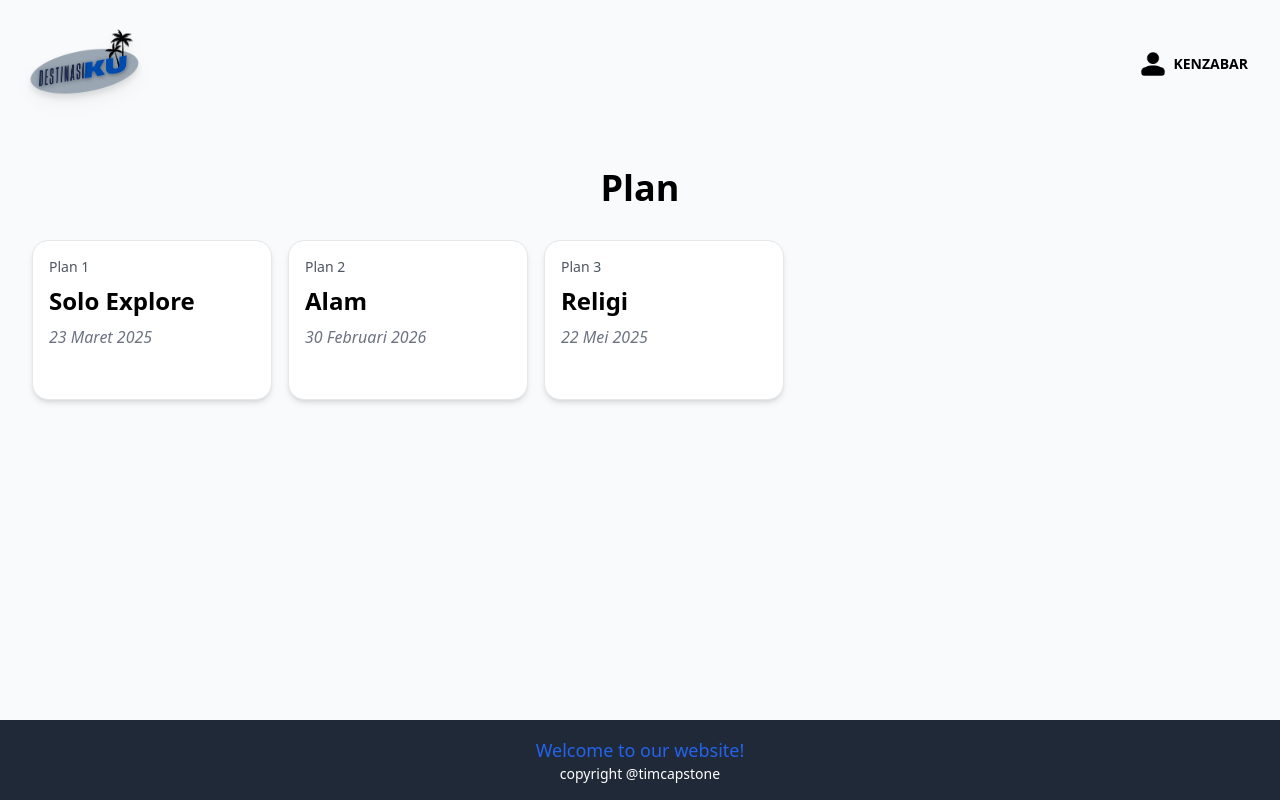
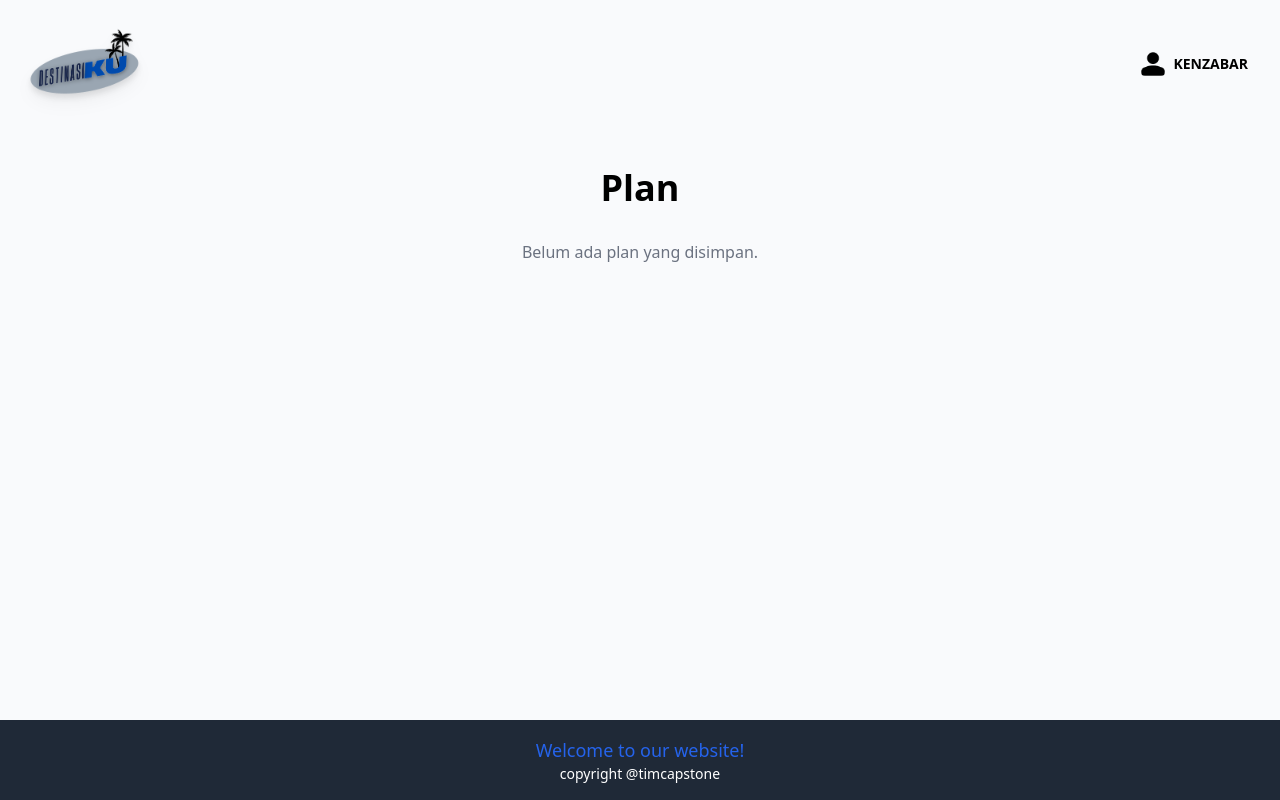
Before and after one commit to Oradra19/Capstone, a React (Vite) app: page /plan in a window 1280 px wide. Built offline with nearby package versions, Linux system fonts and the light colour scheme.

Commit message:
logika pada plan

```diff
--- a/src/app/buat-plan/page.jsx
+++ b/src/app/buat-plan/page.jsx
@@ -22,25 +22,67 @@ const BuatPlan = () => {
   const [planId, setPlanId] = useState(1);
   const [plans, setPlans] = useState([]);
 
+
+
   const handleCreatePlan = () => {
     if (!planName || !planDate || selectedWisata.length === 0) {
       alert("Lengkapi semua data terlebih dahulu!");
       return;
     }
 
+    const savedPlans = JSON.parse(localStorage.getItem("customPlans")) || [];
+
+    const isDuplicate = savedPlans.some(
+      (plan) => plan.name === planName && plan.date === planDate
+    );
+    if (isDuplicate) {
+      alert("Plan dengan nama dan tanggal yang sama sudah ada!");
+      return;
+    }
+
+    // Ambil total jumlah plan dari localStorage + state lokal
+    const totalPlans = savedPlans.length + plans.length;
+
     const newPlan = {
-      planId: `Plan ${planId}`,
+      planId: `Plan ${totalPlans + 1}`, // ← penomoran plan yang benar
       name: planName,
       date: planDate,
       destinations: selectedWisata,
     };
 
-    setPlans([...plans, newPlan]);
-    setPlanId(planId + 1);
+    const updatedPlans = [...plans, newPlan]; // hanya update state lokal dulu
+
+    setPlans(updatedPlans); // update state
     setPlanName("");
     setPlanDate("");
     setSelectedWisata([]);
   };
+
+
+
+  const handleSavePlans = () => {
+    if (plans.length === 0) {
+      alert("Tidak ada plan untuk disimpan!");
+      return;
+    }
+
+    const existingPlans = JSON.parse(localStorage.getItem("customPlans")) || [];
+    const updatedPlans = [...existingPlans, ...plans];
+
+    localStorage.setItem("customPlans", JSON.stringify(updatedPlans));
+    alert("Rencana berhasil disimpan ke halaman Plan!");
+    setPlans([]);
+  };
+
+  const formatDate = (isoDate) => {
+    const dateObj = new Date(isoDate);
+    const day = String(dateObj.getDate()).padStart(2, '0');
+    const month = String(dateObj.getMonth() + 1).padStart(2, '0'); // bulan dimulai dari 0
+    const year = dateObj.getFullYear();
+    return `${day}-${month}-${year}`;
+  };
+
+
 
   return (
     <div className="flex flex-col min-h-screen bg-[#F9FAFC] font-montserrat">
@@ -104,7 +146,6 @@ const BuatPlan = () => {
           </Paper>
         </Container>
 
-        {/* Rencana yang Dibuat */}
         <Container maxWidth="md">
           <Typography variant="h5" fontWeight="bold" gutterBottom>
             Rencana yang Telah Dibuat
@@ -133,8 +174,9 @@ const BuatPlan = () => {
                     {plan.planId}: {plan.name}
                   </Typography>
                   <Typography variant="body1" sx={{ mb: 2 }}>
-    Tanggal: {plan.date}
+                    Tanggal: {formatDate(plan.date)}
                   </Typography>
+
 
                   <Grid container spacing={2}>
                     {plan.destinations.map((w, idx) => (
@@ -182,11 +224,24 @@ const BuatPlan = () => {
                     ))}
                   </Grid>
                 </CardContent>
-
               </Card>
             ))
           )}
         </Container>
+
+
+{plans.length > 0 && (
+  <Box sx={{ textAlign: "center", mb: 4 }}>
+    <Button
+      variant="contained"
+      color="success"
+      onClick={handleSavePlans}
+    >
+      Simpan Plan
+    </Button>
+  </Box>
+)}
+
 
       </div>
 
--- a/src/app/halaman-plan/page.jsx
+++ b/src/app/halaman-plan/page.jsx
@@ -1,13 +1,22 @@
-import React from "react";
+import React, { useEffect, useState } from "react";
 import { Link } from "react-router-dom";
 import ProfileDropdown from "../../components/navbar/profiledropdown";
 
 const Plan = () => {
-  const plans = [
-    { id: 1, title: "Solo Explore", date: "23 Maret 2025" },
-    { id: 2, title: "Alam", date: "30 Februari 2026" },
-    { id: 3, title: "Religi", date: "22 Mei 2025" },
-  ];
+  const [plans, setPlans] = useState([]);
+
+  useEffect(() => {
+    const savedPlans = JSON.parse(localStorage.getItem("customPlans")) || [];
+    setPlans(savedPlans);
+  }, []);
+
+  const formatTanggal = (tanggalString) => {
+    return new Date(tanggalString).toLocaleDateString("id-ID", {
+      day: "numeric",
+      month: "long",
+      year: "numeric",
+    });
+  };
 
   return (
     <div className="flex flex-col min-h-screen bg-[#F9FAFC] font-montserrat">
@@ -15,24 +24,35 @@ const Plan = () => {
 
       <div className="flex-grow px-8 py-6">
         <h1 className="text-center text-4xl font-bold mt-4">Plan</h1>
+
+        {plans.length === 0 ? (
+          <p className="text-center text-gray-500 mt-8">
+            Belum ada plan yang disimpan.
+          </p>
+        ) : (
           <div className="flex flex-wrap justify-start gap-4 mt-8">
             {plans.map((plan, index) => (
               <Link
-                key={plan.id}
-                to={`/plan/${plan.id}`}
+                key={index}
+                to={`/plan/${index + 1}`}
                 className="bg-white border border-gray-200 rounded-2xl shadow-md p-4 w-full sm:w-60 h-40 hover:shadow-xl hover:border-black-500 transition-all duration-300"
               >
-                <p className="text-sm text-gray-600 mb-2">Plan {index + 1}</p>
-                <h2 className="text-2xl font-bold">{plan.title}</h2>
-                <p className="italic mt-2 text-gray-500">{plan.date}</p>
+                <p className="text-sm text-gray-600 mb-2">{plan.planId}</p>
+                <h2 className="text-2xl font-bold">{plan.name}</h2>
+                <p className="italic mt-2 text-gray-500">{formatTanggal(plan.date)}</p> {/* Tanggal diformat */}
               </Link>
             ))}
           </div>
+        )}
       </div>
 
       <footer className="bg-gray-800 py-4 mt-8">
-        <p className="text-center text-lg text-blue-600">Welcome to our website!</p>
-        <p className="text-center text-sm text-white">copyright @timcapstone</p>
+        <p className="text-center text-lg text-blue-600">
+          Welcome to our website!
+        </p>
+        <p className="text-center text-sm text-white">
+          copyright @timcapstone
+        </p>
       </footer>
     </div>
   );
--- a/src/app/plan-detail/page.jsx
+++ b/src/app/plan-detail/page.jsx
@@ -3,78 +3,31 @@ import { useParams } from "react-router-dom";
 import { FaStar } from "react-icons/fa";
 import ProfileDropdown from "../../components/navbar/profiledropdown";
 
-const dataPlans = [
-  {
-    id: 1,
-    title: "Solo Explore",
-    destinasi: [
-      {
-        nama: "Tumurun Private Museum",
-        lokasi: "Solo, Jawa Tengah",
-        image: "/assets/detailwisata/tumurun.png",
-      },
-      {
-        nama: "Solo Safari",
-        lokasi: "Solo, Jawa Tengah",
-        image: "/assets/ListWisata/safari.png",
-      },
-    ],
-  },
-  {
-    id: 2,
-    title: "Alam",
-    destinasi: [
-      {
-        nama: "Embung Manajar",
-        lokasi: "Selo, Boyolali",
-        image: "/assets/detailwisata/embung.png",
-      },
-      {
-        nama: "Gunung Sepikul",
-        lokasi: "Bulu, Sukoharjo",
-        image: "/assets/detailwisata/sepikul.png",
-      },
-    ],
-  },
-  {
-    id: 3,
-    title: "Religi",
-    destinasi: [
-      {
-        nama: "Masjid Raya Sheikh Zayed",
-        lokasi: "Solo, Jawa Tengah",
-        image: "/assets/ListWisata/zayed.png",
-      },
-      {
-        nama: "Candi Prambanan",
-        lokasi: "Prambanan, Yogyakarta",
-        image: "/assets/detailwisata/candi.png",
-      },
-    ],
-  },
-];
+const DetailPlan = () => {
 
-const DetailPlan = () => {
   const { id } = useParams();
-  const plan = dataPlans.find((p) => p.id === parseInt(id));
+
+
+  const plans = JSON.parse(localStorage.getItem("customPlans")) || [];
+  const plan = plans.find((p) => p.planId === `Plan ${id}`);
 
   if (!plan) return <p className="text-center mt-10">Plan tidak ditemukan</p>;
 
   return (
     <div className="flex flex-col min-h-screen bg-[#F9FAFC] font-montserrat">
-    <ProfileDropdown />
+      <ProfileDropdown />
 
       <div className="flex-grow p-8">
-      <h1 className="text-3xl md:text-4xl font-bold text-center mt-4 mb-4 tracking-wide">
-        Detail Plan
+        <h1 className="text-3xl md:text-4xl font-bold text-center mt-4 mb-4 tracking-wide">
+          Detail Plan
         </h1>
         <div className="bg-[#E9E9E9] p-6 rounded-xl shadow-md max-w-[1500px] mx-auto w-full mt-2">
-          <h2 className="italic text-xl font-semibold mb-6">Plan {plan.id}</h2>
+          <h2 className="italic text-xl font-semibold mb-6">{plan.planId}: {plan.name}</h2>
 
-          {plan.destinasi.map((dest, index) => (
+          {plan.destinations.map((dest, index) => (
             <div key={index} className="mb-6 max-w-[14000px] mx-auto">
               <h3 className="font-bold mb-2">
-                Destinasi {index === 0 ? "Pertama" : "Kedua"}
+                Destinasi {index + 1}
               </h3>
               <div className="flex items-center bg-white p-4 rounded-xl shadow-md ">
                 <img
```
Lines whose indentation alone changed are shown as unchanged.
